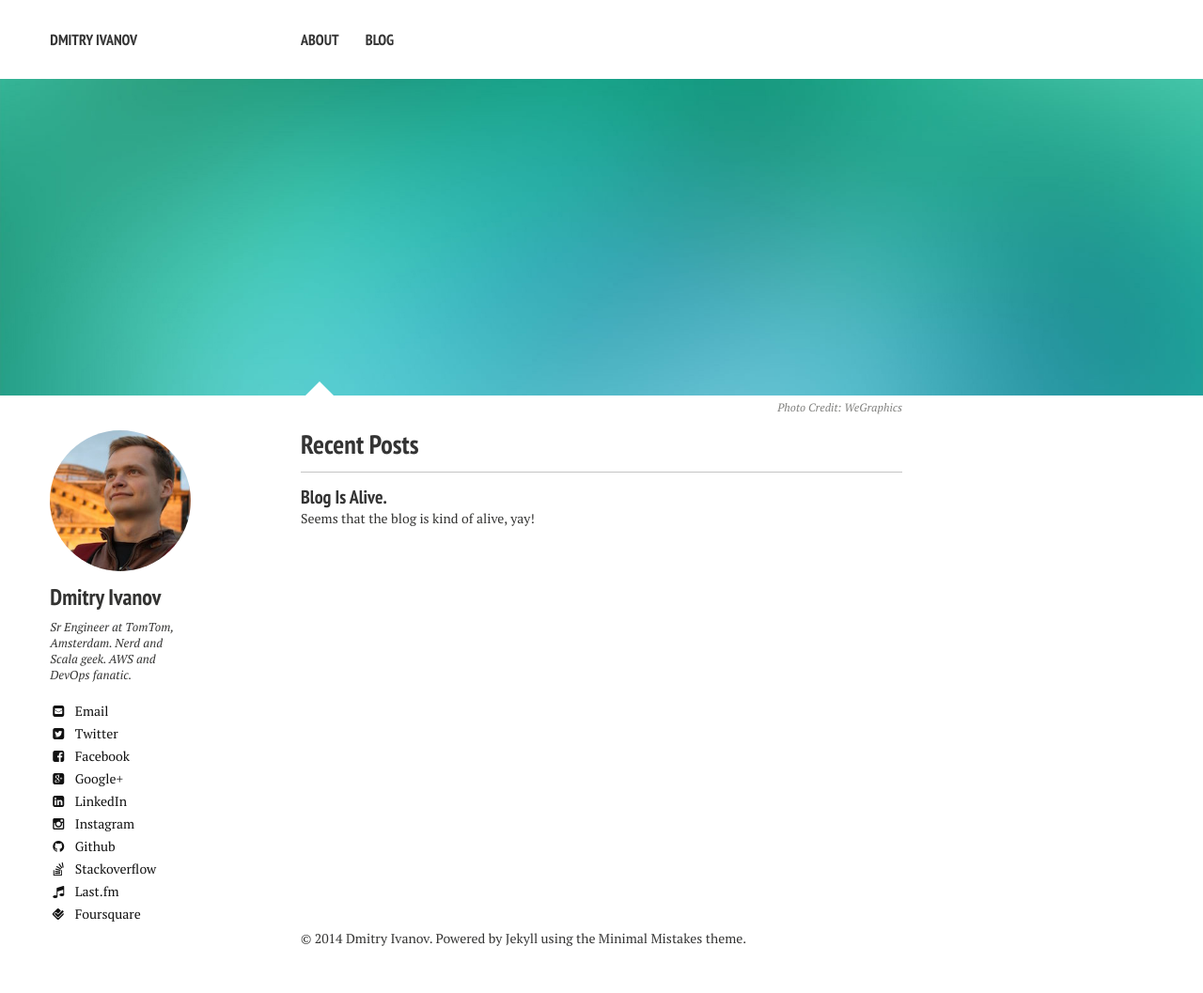
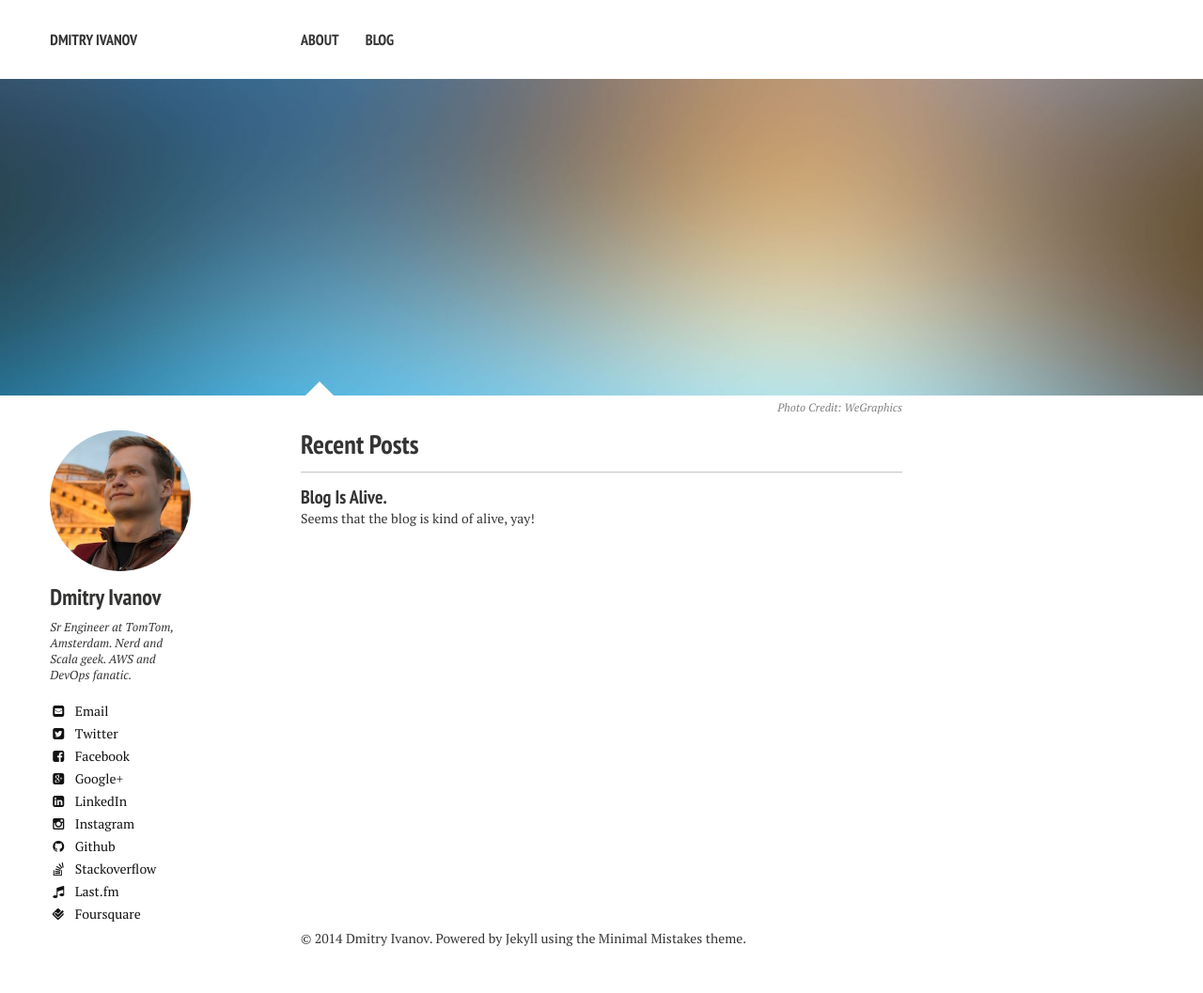
Before and after one commit to ajantis/ajantis.github.io, a Jekyll site: the page built from index.md, in a window 1280 px wide. Shown: the whole page at 94% size. Built offline with Jekyll 4.4.1, drawn with Linux system fonts in a browser that asks for light colours; nearby versions of some CDN libraries.

Commit message:
Change background of index page

```diff
--- a/index.md
+++ b/index.md
@@ -1,9 +1,9 @@
 ---
 layout: home
 excerpt: "Dmitry Ivanov's blog on all kind of programming and computer systems stuff."
-tags: [scala, aws, devops, linux]
+tags: [scala, aws, devops, linux, fp, nosql]
 image:
-  feature: sample-image-1.jpg
+  feature: sample-image-4.jpg
   credit: WeGraphics
   creditlink: http://wegraphics.net/downloads/free-ultimate-blurred-background-pack/
 ---
```
